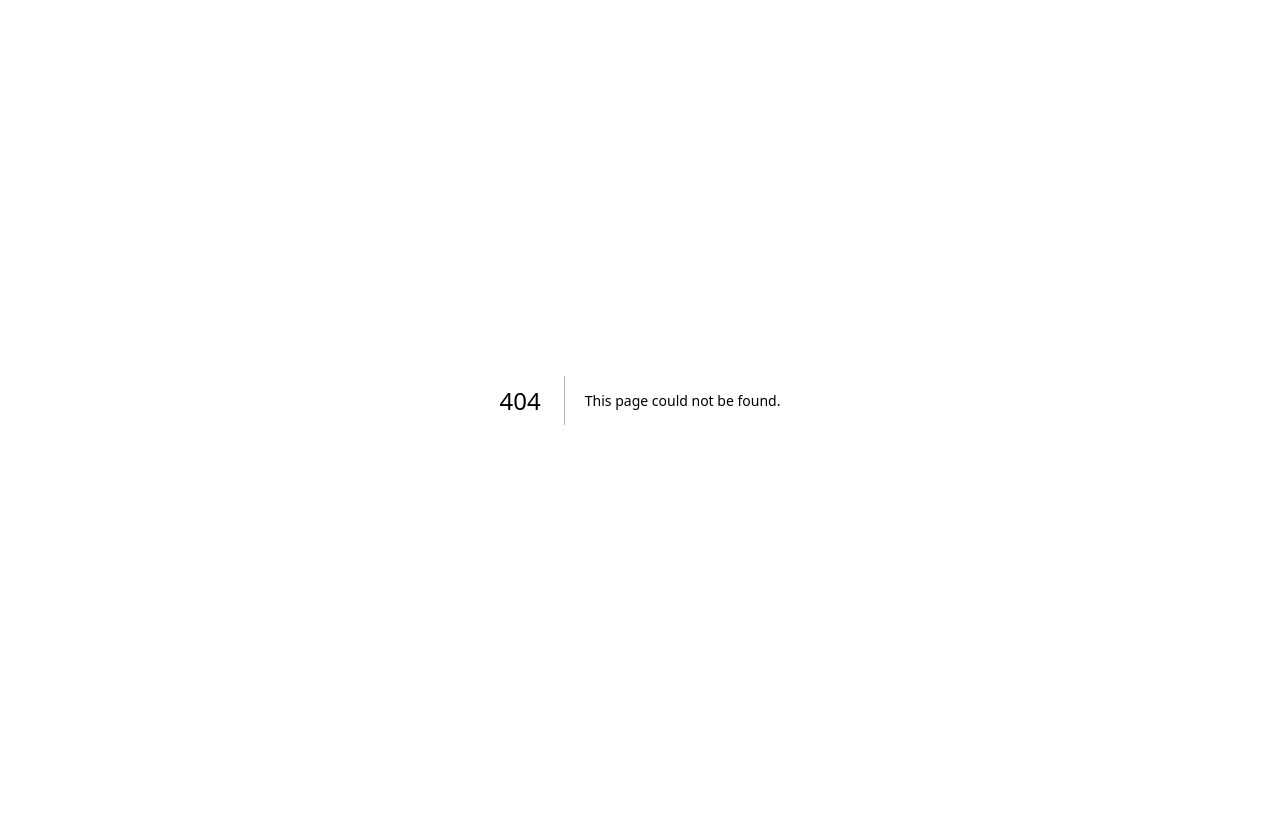
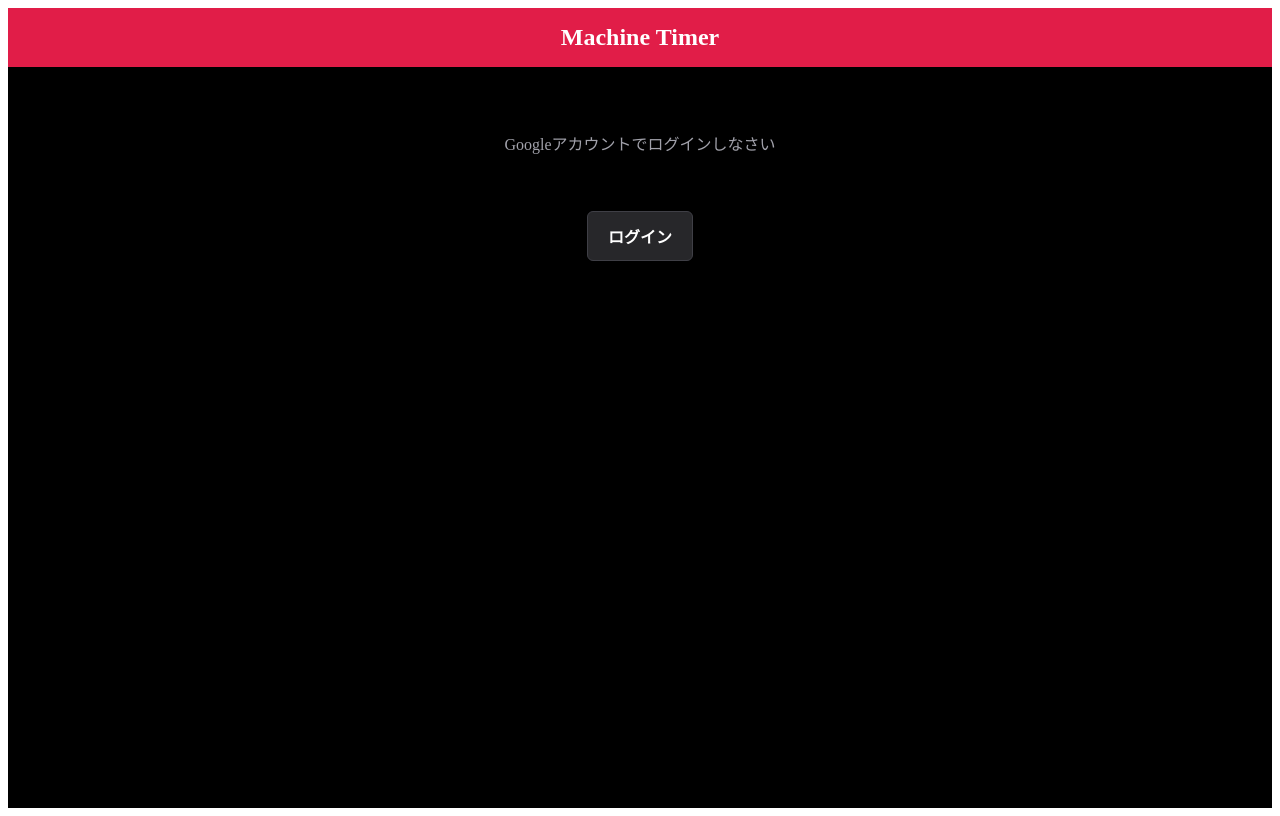
Before and after one commit to mitsuki245748C/machine-timer, a Next.js app: page /login in a window 1280 px wide. Before the commit this address had no page. Built offline with nearby package versions, Linux system fonts and the light colour scheme.

Commit message:
feat: Googleアカウントでのログイン機能を追加

```diff
--- /dev/null
+++ b/app/login/page.tsx
@@ -0,0 +1,43 @@
+"use client";
+
+import { createSupabaseBrowserClient } from "@/lib/supabase/client";
+
+export default function LoginPage() {
+  async function handleGoogleLogin() {
+    const supabase = createSupabaseBrowserClient();
+
+    await supabase.auth.signInWithOAuth({
+      provider: "google",
+      options: {
+        // ログイン後に戻ってくる先（③-2で作るコールバック）
+        redirectTo: `${window.location.origin}/auth/callback`,
+      },
+    });
+  }
+
+  return (
+    <div className="home">
+      <header className="banner">Machine Timer</header>
+      <main className="machine-panel" aria-label="ログイン">
+      <p style={{ color: "#a1a1aa" }}>
+       Googleアカウントでログインしなさい
+      </p>
+        <button
+          onClick={() => void handleGoogleLogin()}
+          style={{
+            padding: "12px 20px",
+            fontSize: "1rem",
+            fontWeight: 600,
+            cursor: "pointer",
+            borderRadius: "6px",
+            border: "1px solid #3f3f46",
+            backgroundColor: "#27272a",
+            color: "#ffffff",
+          }}
+        >
+          ログイン
+        </button>
+      </main>
+    </div>
+  );
+}
--- /dev/null
+++ b/lib/supabase/client.ts
@@ -0,0 +1,11 @@
+import { createBrowserClient } from "@supabase/ssr";
+
+// ブラウザ側で使う Supabase クライアント
+// ログイン状態（セッション）を持ち、ログイン操作やユーザー情報の取得に使う。
+// 既存の server.ts（Secret keyでサーバーが使う用）とは別系統。
+export function createSupabaseBrowserClient() {
+  return createBrowserClient(
+    process.env.NEXT_PUBLIC_SUPABASE_URL!,
+    process.env.NEXT_PUBLIC_SUPABASE_PUBLISHABLE_KEY!,
+  );
+}
--- a/package.json
+++ b/package.json
@@ -10,6 +10,7 @@
   },
   "dependencies": {
     "@base-ui/react": "^1.8.0",
+    "@supabase/ssr": "^0.12.7",
     "@supabase/supabase-js": "^2.116.0",
     "class-variance-authority": "^0.7.1",
     "cn": "^0.3.0",
```
Also changed, not shown: app/auth/callback/route.ts (added, +40 -0 lines), middleware.ts (added, +42 -0 lines), 1 other file (tests, documents, lock files or other folders).
